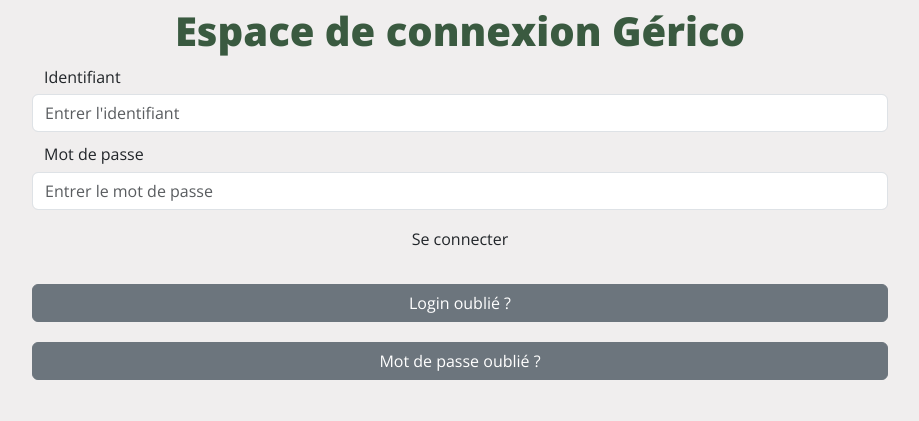
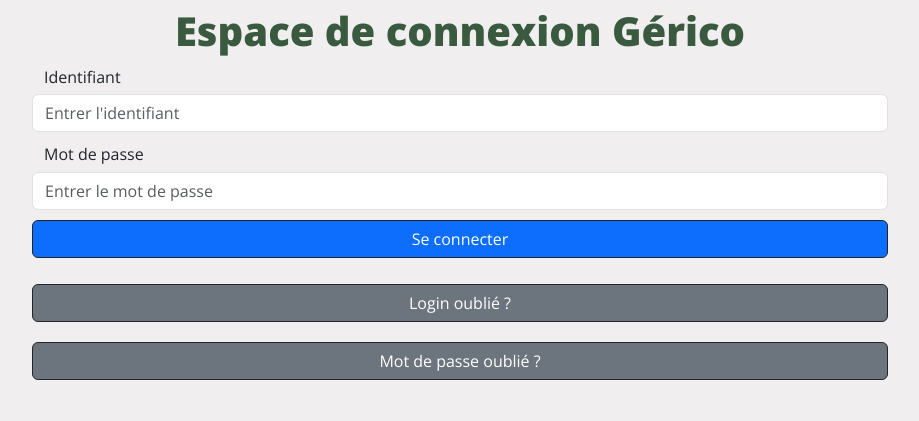
Before and after one commit to InozzCrp/SAE3, a PHP site: page /login.php in a window 1280 px wide. Shown: the part 121-542 px from the top of the page, without its empty margins (180-1099 px from the left). Run offline with PHP 8.4, Linux system fonts and the light colour scheme.

Commit message:
bk amiens 22h ce soir

```diff
--- a/login.php
+++ b/login.php
@@ -26,12 +26,12 @@
                 <label class="row mx-auto" for="inputMDP">Mot de passe</label>
                 <input type="password" name="password" class="form-control row mx-auto" id="inputMDP" placeholder="Entrer le mot de passe" required>
             </div>
-            <div class="row">
-                <button type="submit" name="submit" class="btn index mx-auto">Se connecter</button>
+            <div class="container row">
+                <button type="submit" name="submit" class="btn btn-primary index mx-auto border border-dark">Se connecter</button>
             </div>
             <div class="form-group container row gap-1 mx-auto">
-                <a href="recuperation.php?content=login" class="row mx-auto btn btn-secondary mt-3">Login oublié ?</a>
-                <a href="recuperation.php?content=password" class="row mx-auto btn btn-secondary mt-3">Mot de passe oublié ?</a>
+                <a href="recuperation.php?content=login" class="row mx-auto btn btn-secondary mt-3 border border-dark">Login oublié ?</a>
+                <a href="recuperation.php?content=password" class="row mx-auto btn btn-secondary mt-3 border border-dark">Mot de passe oublié ?</a>
             <div class="form-group container row gap-1 mx-auto">
 
             <!-- Apparition d'un message d'erreur selon le code renvoyé dans l'URL -->
--- a/recuperation.php
+++ b/recuperation.php
@@ -21,8 +21,8 @@
             <div class="form-group container row gap-1 mx-auto">
                 <input type="email" name="mail" id="email" pattern=".+@gerico\.fr" title="Veuillez utiliser une adresse email d'entreprise" required/>
             </div>
-            <div class="row">
-                <button type="submit" name="submit" class="btn index mx-auto">Valider</button>
+            <div class="container row">
+                <button type="submit" name="submit" class="btn btn-primary index mx-auto border border-dark">Valider</button>
             </div>
         </form>
 </div>
```
